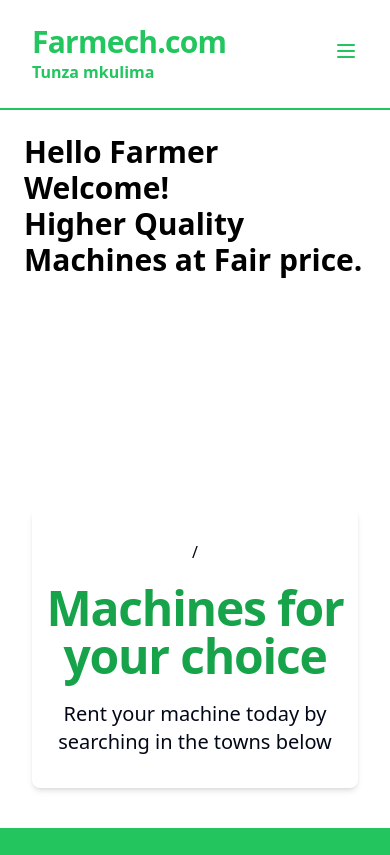
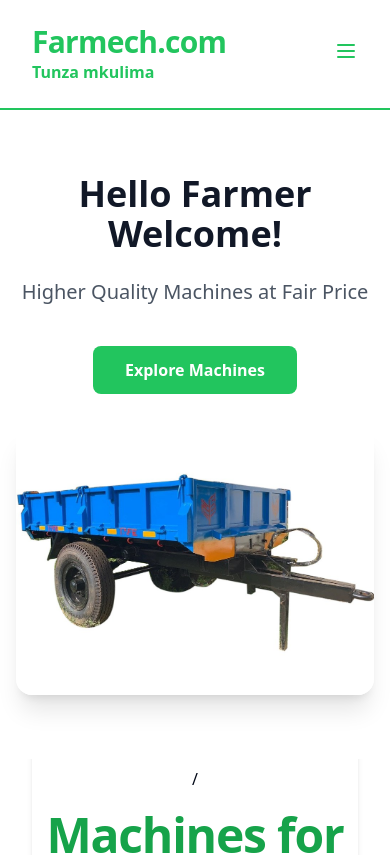
Before and after one commit to meshackkiplimo/kokya_farm, a React (Vite) app in the folder farmec.com-frontend/: page / in a window 390 px wide. Shown: the top 855 px of the page. Built offline with nearby package versions, Linux system fonts and the light colour scheme; no server answers.

Commit message:
refactor: improve Hero component layout and styling for better responsiveness and visual appeal

```diff
--- a/farmec.com-frontend/src/components/Hero.tsx
+++ b/farmec.com-frontend/src/components/Hero.tsx
@@ -1,9 +1,38 @@
+import masseyImage from "@/assets/trailer.jpg";
+
 const Hero = () => {
   return (
-    <div className="relative w-full h-[50vh] bg-white-600">
-      <div className="p-6 text-black font-bold text-3xl">
-        <h1>Hello Farmer Welcome!</h1>
-        <p>Higher Quality Machines at Fair price.</p>
+    <div className="relative bg-white">
+      <div className="container mx-auto px-4 py-16 sm:py-24">
+        <div className="grid grid-cols-1 md:grid-cols-2 gap-8 items-center">
+          {/* Text content */}
+          <div className="space-y-6 text-center md:text-left">
+            <h1 className="text-4xl md:text-5xl font-bold text-gray-900">
+              Hello Farmer Welcome!
+            </h1>
+            <p className="text-xl md:text-2xl text-gray-600">
+              Higher Quality Machines at Fair Price
+            </p>
+            <div className="pt-4">
+              <button className="bg-green-500 text-white px-8 py-3 rounded-lg font-semibold hover:bg-green-600 transition-colors">
+                Explore Machines
+              </button>
+            </div>
+          </div>
+
+          {/* Image container */}
+          <div className="relative">
+            <div className="aspect-[4/3] overflow-hidden rounded-2xl shadow-xl">
+              <img
+                src={masseyImage}
+                alt="Massey Ferguson Tractor"
+                className="w-full h-full object-cover transform hover:scale-105 transition-transform duration-500"
+              />
+            </div>
+            {/* Decorative elements */}
+            <div className="absolute -z-10 inset-0 bg-gradient-to-tr from-green-100 to-white rounded-2xl -rotate-3 scale-105" />
+          </div>
+        </div>
       </div>
     </div>
   );
```
